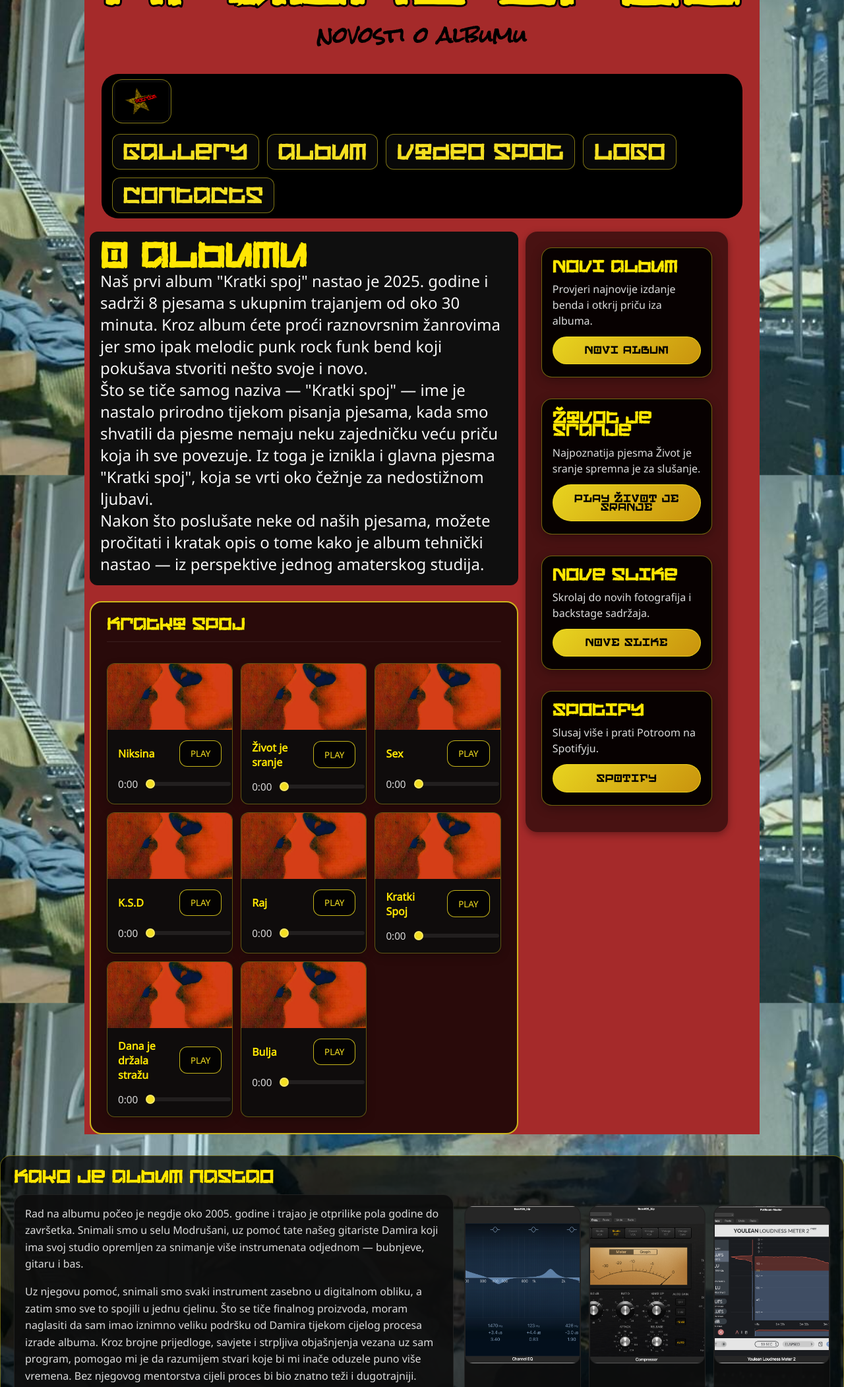
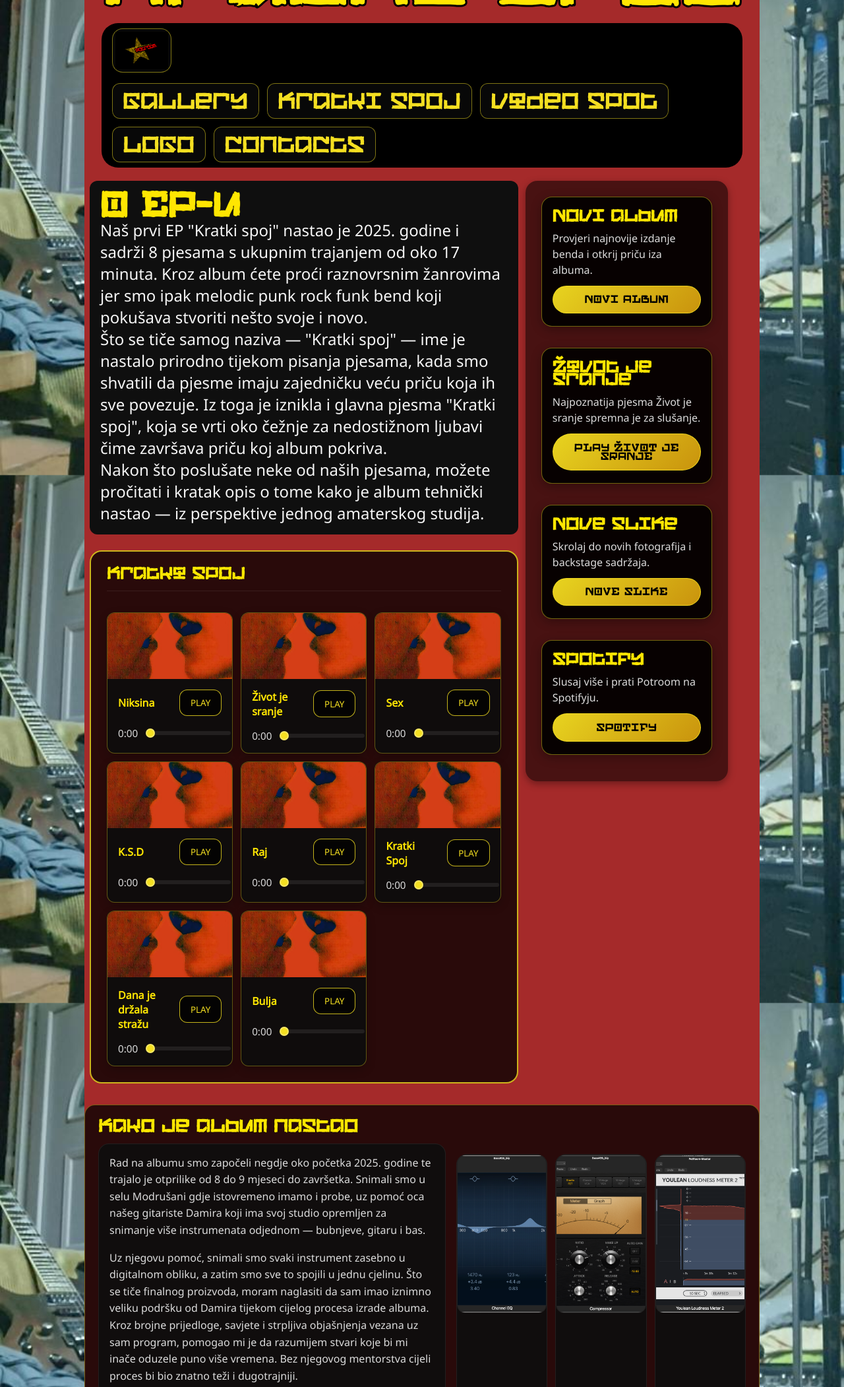
Before and after one commit to MladenSoos/MladenSostar, a plain HTML site: page album.html in a window 1280 px wide. Shown: the part 80-2182 px from the top of the page at 66% size. Drawn offline with Linux system fonts and the light colour scheme.

Commit message:
Revise album.html with updated EP details
Updated album page content and structure, including song details and descriptions.

```diff
--- a/album.html
+++ b/album.html
@@ -13,7 +13,6 @@
     <div class="body">
         <div class="container">
             <h1 class="h1c">KratKI Spoj</h1>
-            <h1 class="h2c">novosti o albumu </h1>
 
             <div class="taskbar">
                 <a class="taskbar-home" href="index.html">
@@ -21,7 +20,7 @@
                 </a>
                 <div class="taskbar-links">
                     <a href="gallery.html">gallery</a>
-                    <a href="album.html">album</a>
+                    <a href="album.html">KratkI spoj</a>
                     <a href="videospot.html">video spot</a>
                     <a href="logo.html">logo</a>
                     <a href="contacts.html">contacts</a>
@@ -30,9 +29,9 @@
 
             <div class="col65">
                 <div class="card">
-                    <h2 class="gallery-title" style="font-size: 50px;">O albumu</h2>
-                    <p>Naš prvi album "Kratki spoj" nastao je 2025. godine i sadrži 8 pjesama s ukupnim trajanjem od oko 30 minuta. Kroz album ćete proći raznovrsnim žanrovima jer smo ipak melodic punk rock funk bend koji pokušava stvoriti nešto svoje i novo.</p>
-                    <p>Što se tiče samog naziva — "Kratki spoj" — ime je nastalo prirodno tijekom pisanja pjesama, kada smo shvatili da pjesme nemaju neku zajedničku veću priču koja ih sve povezuje. Iz toga je iznikla i glavna pjesma "Kratki spoj", koja se vrti oko čežnje za nedostižnom ljubavi.</p>
+                    <h2 class="gallery-title" style="font-size: 50px;">O EP-u</h2>
+                    <p>Naš prvi EP "Kratki spoj" nastao je 2025. godine i sadrži 8 pjesama s ukupnim trajanjem od oko 17 minuta. Kroz album ćete proći raznovrsnim žanrovima jer smo ipak melodic punk rock funk bend koji pokušava stvoriti nešto svoje i novo.</p>
+                    <p>Što se tiče samog naziva — "Kratki spoj" — ime je nastalo prirodno tijekom pisanja pjesama, kada smo shvatili da pjesme imaju zajedničku veću priču koja ih sve povezuje. Iz toga je iznikla i glavna pjesma "Kratki spoj", koja se vrti oko čežnje za nedostižnom ljubavi čime završava priču koj album pokriva.</p>
                     <p>Nakon što poslušate neke od naših pjesama, možete pročitati i kratak opis o tome kako je album tehnički nastao — iz perspektive jednog amaterskog studija. </p>
                 </div>
 
@@ -188,16 +187,15 @@
                 <p>Slusaj više i prati Potroom na Spotifyju.</p>
                 <a class="side-action-btn" href="https://open.spotify.com/artist/0JVwoIfylA2fq3kVVGiJwn?si=L_94nJRoRoeHm6Tqv0diew" target="_blank" rel="noopener">Spotify</a>
             </div>
-         </div>
 
-    </div>
+        </div>
 
-            <div class="col100">
+            <div class="col100 album-process-footer">
                 <div class="progress-story">
                          <h2 class="gallery-title">Kako je album nastao</h2>
                         <div class="progress-story-grid">
                             <div class="progress-story-card progress-story-text">
-                                <p>Rad na albumu počeo je negdje oko 2005. godine i trajao je otprilike pola godine do završetka. Snimali smo u selu Modrušani, uz pomoć tate našeg gitariste Damira koji ima svoj studio opremljen za snimanje više instrumenata odjednom — bubnjeve, gitaru i bas.</p>
+                                <p>Rad na albumu smo započeli negdje oko početka 2025. godine te trajalo je otprilike od 8 do 9 mjeseci do završetka. Snimali smo u selu Modrušani gdje istovremeno imamo i probe, uz pomoć oca našeg gitariste Damira koji ima svoj studio opremljen za snimanje više instrumenata odjednom — bubnjeve, gitaru i bas.</p>
                                 <p>Uz njegovu pomoć, snimali smo svaki instrument zasebno u digitalnom obliku, a zatim smo sve to spojili u jednu cjelinu. Što se tiče finalnog proizvoda, moram naglasiti da sam imao iznimno veliku podršku od Damira tijekom cijelog procesa izrade albuma. Kroz brojne prijedloge, savjete i strpljiva objašnjenja vezana uz sam program, pomogao mi je da razumijem stvari koje bi mi inače oduzele puno više vremena. Bez njegovog mentorstva cijeli proces bi bio znatno teži i dugotrajniji.</p>
                                 <p>Program koji sam koristio bio je Logic Pro, a preporučio mi ga je upravo Damir. On se obradom glazbe bavi već godinama i predložio ga je jer ima s njim puno iskustva i smatra ga odličnim alatom za rad. Uz to, mogao me naučiti ponešto o samom programu, što mi je jako pomoglo da se što brže snađem. Logic Pro mi je na kraju bio najpraktičniji za razmjenu datoteka s njim i za normalan tijek rada. Koristio sam razne pluginove i alate za obradu zvuka. Na primjer, EQ za frekvencije basa i gitara kako se ne bi međusobno "gušile", neki bas booster zbog pozadinske buke, te razne kompresore, limitere i efekte.</p>
                                 <p>Svaka pjesma imala je puno kanala. Najveći problem bili su bubnjevi jer su zahtijevali najviše mikrofona — svaki dio kompleta sniman je zasebno pa smo ih onda slagali u slojeve. To je znalo biti malo mukotrpno, ali nam je s druge strane dalo puno više kontrole nad zvukom. Bas i gitare nisu bili neki problem, možda jedino gitarski solaže koje sam morao izrezati i posložiti, ali to je uglavnom prošlo glatko. </p>
@@ -215,6 +213,12 @@
                             <div class="progress-story-card">
                                 <img class="zoomable-image" src="src/img/LogicPro-LoudnessMeter.png" alt="Logic Pro loudness meter">
                             </div>
+                            <div class="progress-story-card">
+                                <img class="zoomable-image" src="src/img/LogicPro-Niksina.png" alt="Logic Pro Niksina">
+                            </div>
+                            <div class="progress-story-card">
+                                <img class="zoomable-image" src="src/img/LogicPro-Raj.png" alt="Logic Pro Raj">
+                            </div>
                         </div>
                     </div>
                     <div id="image-modal" class="image-modal">
@@ -225,6 +229,8 @@
                         </div>
                     </div>
                 </div>
+
+    </div>
 
 
     <script>
```
